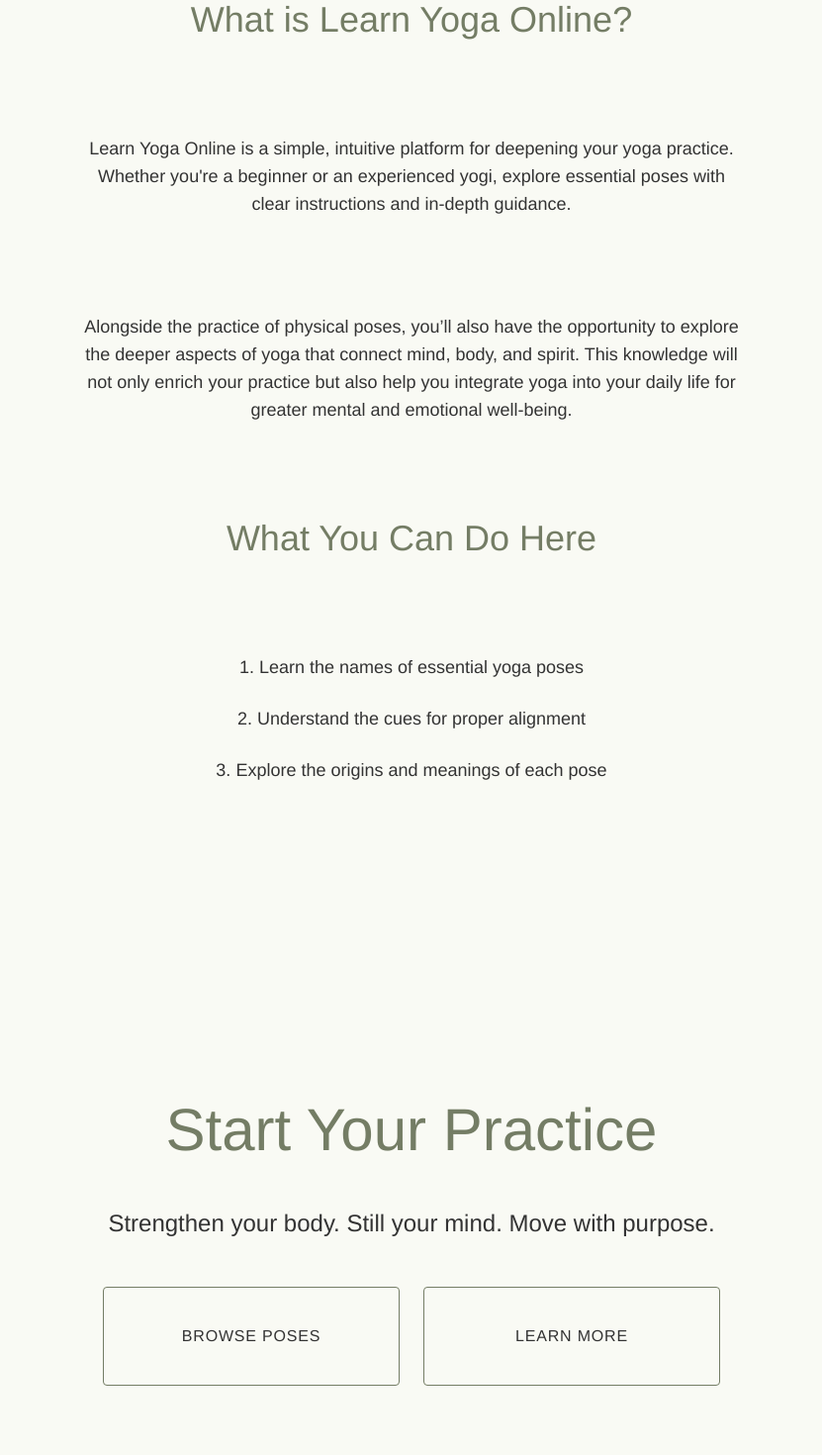
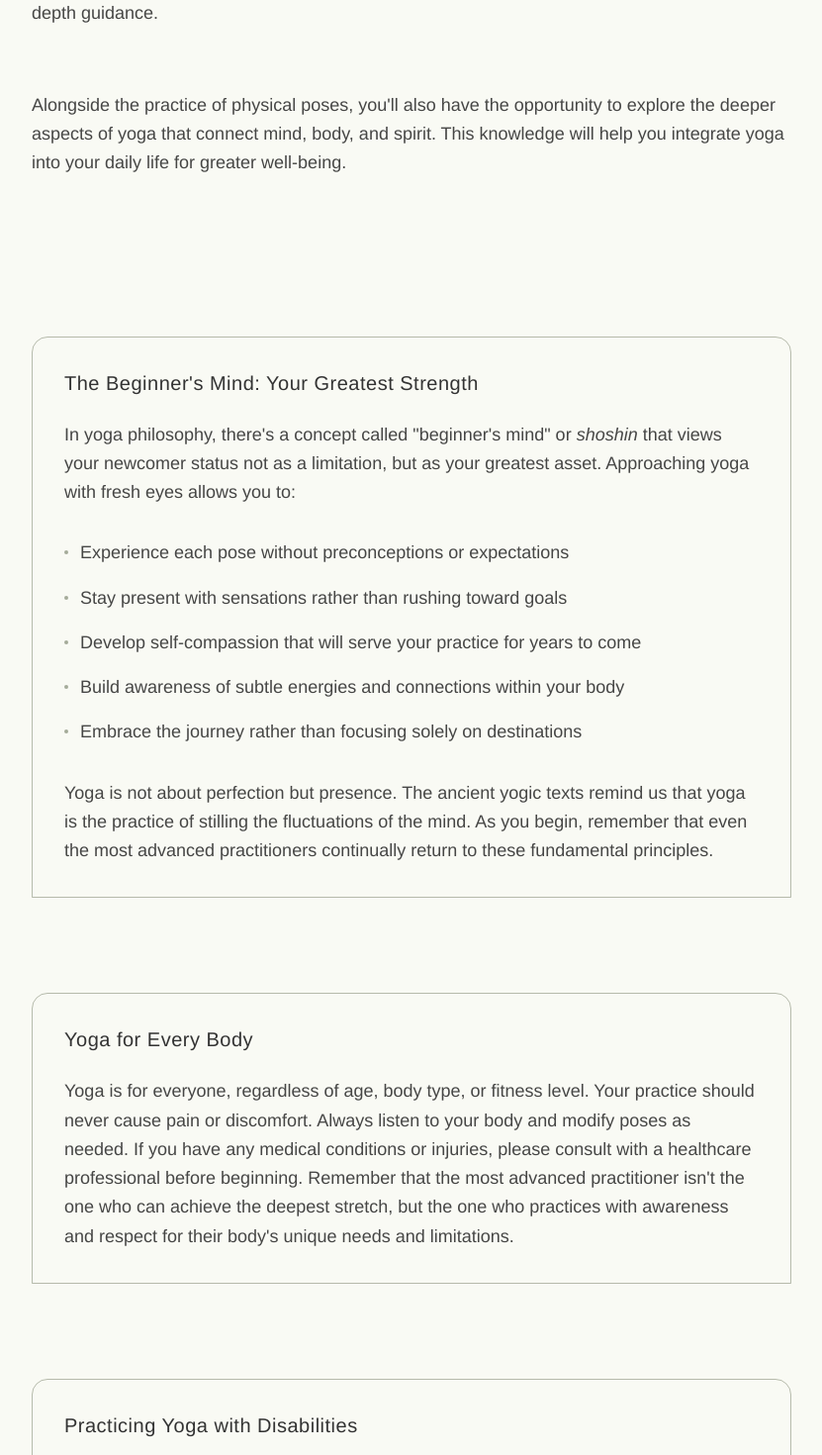
Before and after one commit to samanthacabrera/yoga-library, a React (Vite) app: page / in a window 1280 px wide. Shown: the part 1120-2590 px from the top of the page at 99% size, without its empty margins (224-1055 px from the left). Built offline with nearby package versions, Linux system fonts and the light colour scheme.

Commit message:
refine home intro section

```diff
--- a/src/components/Home.jsx
+++ b/src/components/Home.jsx
@@ -32,94 +32,159 @@ const Home = () => {
         <link rel="icon" href="/favicon.ico" />
         <link rel="canonical" href="https://learnyoga.online" />
       </Helmet>
-
       <div className="flex flex-col w-screen">
 
         {/* Hero */}
-      <div className="relative h-screen">
+        <div className="relative h-screen overflow-hidden">
           <img
             src="bg1.jpg"
             alt="Yoga Hero"
-          className="object-cover w-full h-full"
+            className="object-cover w-full h-full transition-all duration-700"
           />
-        <div className="absolute inset-0 flex items-center justify-center -translate-y-1/3 text-white text-center">
-          <h1 className="text-4xl md:text-8xl text-moss opacity-70">Learn Yoga Online</h1>
+          <div className="absolute inset-0 flex items-center justify-center -translate-y-1/3">
+            <motion.div
+              initial={{ opacity: 0 }}
+              animate={{ opacity: 1 }}
+              transition={{ duration: 1.5 }}
+              className="text-center px-4"
+            >
+              <h1 className="text-6xl md:text-8xl text-moss opacity-80">Learn Yoga Online</h1>
+            </motion.div>
           </div>
         </div>
 
-      <div className="max-w-2xl mx-12 md:mx-auto my-80 grid gap-y-40 md:gap-y-80 text-charcoal">
-        {/* Intro  */}
+        <div className="max-w-3xl mx-auto py-40 grid gap-y-40 text-charcoal">
+          {/* Intro */}
           <motion.div
-            initial={{ opacity: 0, y: 50 }} whileInView={{ opacity: 1, y: 0 }} viewport={{ once: false, amount: 0.2 }} transition={{ duration: 1 }} variants={{ hidden: {}, visible: { transition: { staggerChildren: 0.3 } } }}
-            className="text-center space-y-24"
+            initial={{ opacity: 0 }}
+            whileInView={{ opacity: 1 }}
+            viewport={{ once: false, amount: 0.1 }}
+            transition={{ duration: 1.5 }}
+            className="space-y-28"
           >
-          <motion.h2
-            variants={{ hidden: { opacity: 0, y: 50 }, visible: { opacity: 1, y: 0, transition: { duration: 1 } } }}
-            className="text-2xl md:text-4xl mb-12"
-          >
-            What is Learn Yoga Online?
-          </motion.h2>
-          <motion.div
-            variants={{ hidden: { opacity: 0, y: 50 }, visible: { opacity: 1, y: 0, transition: { duration: 1 } } }}
-            className="text-lg"
-            >
+            <div>
+              <h2 className="text-2xl md:text-3xl mb-16 text-center tracking-wider font-light">
+                What is Learn Yoga Online
+              </h2>
+
+              <div className="grid grid-cols-1 gap-y-16 text-lg leading-relaxed opacity-90">
                 <p>Learn Yoga Online is a simple, intuitive platform for deepening your yoga practice. Whether you're a beginner or an experienced yogi, explore essential poses with clear instructions and in-depth guidance.</p>
 
+                <p>Alongside the practice of physical poses, you'll also have the opportunity to explore the deeper aspects of yoga that connect mind, body, and spirit. This knowledge will help you integrate yoga into your daily life for greater well-being.</p>
+              </div>
+            </div>
           </motion.div>
-          <motion.p
-            variants={{ hidden: { opacity: 0, y: 50 }, visible: { opacity: 1, y: 0, transition: { duration: 1 } } }}
-            className="text-lg"
+
+          {/* FAQs */}
+          <motion.div
+            initial={{ opacity: 0 }}
+            whileInView={{ opacity: 1 }}
+            viewport={{ once: false, amount: 0.1 }}
+            transition={{ duration: 1.5 }}
+            className="space-y-24"
           >
-           Alongside the practice of physical poses, you’ll also have the opportunity to explore the deeper aspects of yoga that connect mind, body, and spirit. This knowledge will not only enrich your practice but also help you integrate yoga into your daily life for greater mental and emotional well-being.
-          </motion.p>
+          {/* Beginner Mindset */}
+          <div className="p-8 border border-moss/50 rounded-t-2xl">
+            <h3 className="text-xl mb-6 font-light tracking-wide">The Beginner's Mind: Your Greatest Strength</h3>
+            <p className="text-lg leading-relaxed mb-8 opacity-90">
+              In yoga philosophy, there's a concept called "beginner's mind" or <span className="italic">shoshin</span> that views your newcomer status not as a limitation, but as your greatest asset. Approaching yoga with fresh eyes allows you to:
+            </p>
+            <ul className="text-lg leading-relaxed space-y-4 opacity-90">
+              <li className="flex items-start">
+                <span className="inline-block w-1 h-1 rounded-full bg-moss/70 mt-3 mr-3"></span>
+                Experience each pose without preconceptions or expectations
+              </li>
+              <li className="flex items-start">
+                <span className="inline-block w-1 h-1 rounded-full bg-moss/70 mt-3 mr-3"></span>
+                Stay present with sensations rather than rushing toward goals
+              </li>
+              <li className="flex items-start">
+                <span className="inline-block w-1 h-1 rounded-full bg-moss/70 mt-3 mr-3"></span>
+                Develop self-compassion that will serve your practice for years to come
+              </li>
+              <li className="flex items-start">
+                <span className="inline-block w-1 h-1 rounded-full bg-moss/70 mt-3 mr-3"></span>
+                Build awareness of subtle energies and connections within your body
+              </li>
+              <li className="flex items-start">
+                <span className="inline-block w-1 h-1 rounded-full bg-moss/70 mt-3 mr-3"></span>
+                Embrace the journey rather than focusing solely on destinations
+              </li>
+            </ul>
+            <p className="text-lg leading-relaxed mt-8 opacity-90">
+              Yoga is not about perfection but presence. The ancient yogic texts remind us that yoga is the practice of stilling the fluctuations of the mind. As you begin, remember that even the most advanced practitioners continually return to these fundamental principles.
+            </p>
+          </div>
 
-           <motion.h2
-            variants={{ hidden: { opacity: 0, y: 50 }, visible: { opacity: 1, y: 0, transition: { duration: 1 } } }}
-            className="text-2xl md:text-4xl mb-12"
-          >
-            What You Can Do Here
-          </motion.h2>
+          {/* Safety & Accessibility */}
+          <div className="p-8 border border-moss/50 rounded-t-2xl">
+            <h3 className="text-xl mb-6 font-light tracking-wide">Yoga for Every Body</h3>
+            <p className="text-lg leading-relaxed opacity-90">
+            Yoga is for everyone, regardless of age, body type, or fitness level. Your practice should never cause pain or discomfort. Always listen to your body and modify poses as needed. If you have any medical conditions or injuries, please consult with a healthcare professional before beginning. Remember that the most advanced practitioner isn't the one who can achieve the deepest stretch, but the one who practices with awareness and respect for their body's unique needs and limitations.
+            </p>
+          </div>
+
+          {/* Accessible Yoga */}
+          <div className="p-8 border border-moss/50 rounded-t-2xl">
+            <h3 className="text-xl mb-6 font-light tracking-wide">Practicing Yoga with Disabilities</h3>
+            <p className="text-lg leading-relaxed opacity-90">
+              Yoga is adaptable for all bodies, including those with disabilities or limited mobility. Chair yoga and modified poses can make the practice accessible and beneficial. If lying down or certain positions are uncomfortable, explore seated or standing variations. There are many online resources and teachers specializing in accessible yoga who can guide you in finding movements that work for your unique body.
+            </p>
+          </div>
+          </motion.div>
 
           <motion.div
-            variants={{ hidden: { opacity: 0, y: 50 }, visible: { opacity: 1, y: 0, transition: { duration: 1 } } }}
-            className="space-y-6 text-lg"
+            initial={{ opacity: 0 }}
+            whileInView={{ opacity: 1 }}
+            viewport={{ once: false, amount: 0.1 }}
+            transition={{ duration: 1.5 }}
+            className="py-24 space-y-24"
           >
-            <p><strong>1.</strong> Learn the names of essential yoga poses</p>
-            <p><strong>2.</strong> Understand the cues for proper alignment</p>
-            <p><strong>3.</strong> Explore the origins and meanings of each pose</p>
+          <div>
+            <h2 className="text-2xl md:text-3xl mb-16 text-center tracking-wider font-light">
+              Transform Your Practice
+            </h2>
+
+            <div className="grid md:grid-cols-3 gap-x-12 gap-y-16">
+              {[
+                { number: "01", text: "Learn the names of essential yoga poses" },
+                { number: "02", text: "Understand the cues for proper alignment" },
+                { number: "03", text: "Explore the origins and meanings of each pose" }
+              ].map((item, index) => (
+                <motion.div
+                  key={index}
+                  initial={{ opacity: 0, y: 20 }}
+                  whileInView={{ opacity: 1, y: 0 }}
+                  viewport={{ once: false, amount: 0.1 }}
+                  transition={{ duration: 1.5, delay: index * 0.3 }}
+                  className="border-t border-moss/30 pt-6"
+                >
+                  <div className="text-moss/70 text-sm mb-4">{item.number}</div>
+                  <p className="text-lg opacity-90">{item.text}</p>
+                </motion.div>
+              ))}
+            </div>
+          </div>
+
+          {/* CTA */}
+          <motion.div
+            initial={{ opacity: 0 }}
+            whileInView={{ opacity: 1 }}
+            viewport={{ once: false, amount: 0.1 }}
+            transition={{ duration: 1.5 }}
+            className="flex justify-center pt-8"
+          >
+            <Link
+              to="/poses"
+              className="inline-flex flex-col items-center"
+            >
+              <span className="text-lg tracking-widest text-charcoal/80 hover:text-moss hover:scale-[103%] transition-all duration-300 uppercase">
+                Begin
+              </span>
+            </Link>
             </motion.div>
           </motion.div>
 
-      {/* Call to Action */}
-       <motion.div
-          initial={{ opacity: 0, y: 50 }} whileInView={{ opacity: 1, y: 0 }} viewport={{ once: false, amount: 0.2 }} transition={{ duration: 1 }}
-          className="justify-center items-center text-center"
-        >
-          <h2 className="text-center text-2xl md:text-6xl mb-12">
-            Start Your Practice
-          </h2>
-
-          <p className="text-lg md:text-2xl">
-            Strengthen your body. Still your mind. Move with purpose.
-          </p>
-
-          <div className="flex flex-col md:flex-row items-center justify-center gap-6 my-12">
-            {[
-              { link: "/poses", text: "Browse Poses" },
-              { link: "/what-is-yoga/beginners-guide", text: "Learn More" },
-            ].map((item, index) => (
-              <Link
-                key={index}
-                to={item.link}
-                className="relative flex items-center justify-center w-[300px] h-[100px] rounded font-medium uppercase tracking-wider border border-moss transition-all duration-300 hover:scale-105 hover:bg-moss hover:text-white"
-              >
-                <span className="absolute inset-0 flex items-center justify-center">
-                  {item.text}
-                </span>
-              </Link>
-            ))}
-          </div>
-        </motion.div>
 
         {/* Quick Links */}
         <motion.div
```
Lines whose indentation alone changed are shown as unchanged.
